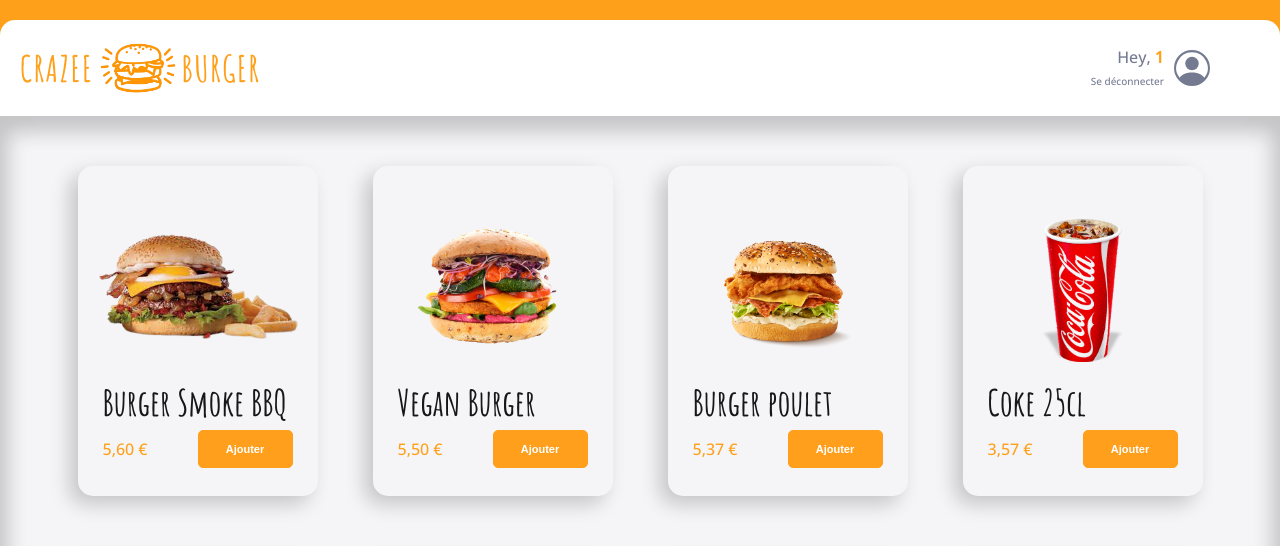
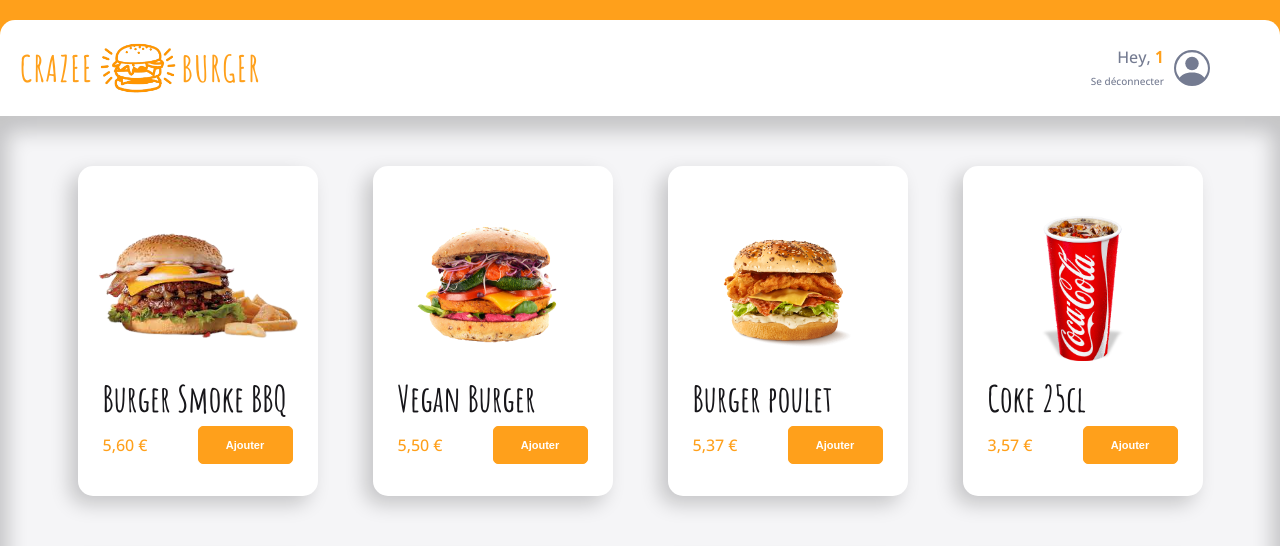
Before and after one commit to D-Luffytaro/crazee-burger, a React (Vite) app in the folder crazy-bg/: page /order/1 in a window 1280 px wide. Shown: the top 546 px of the page. Built offline with nearby package versions, Linux system fonts and the light colour scheme; the HTML template or start-up script is replaced by a standard one.

Commit message:
💄 F05: ORDER > MENU > Update the style and add <Primary Button /> and add the props classname

```diff
--- a/crazy-bg/src/components/pages/order/Main/Menu.jsx
+++ b/crazy-bg/src/components/pages/order/Main/Menu.jsx
@@ -2,6 +2,7 @@
 import { fakeMenu2 } from "../../../../fakeData/fakeMenu";
 import { useState } from "react";
 import Product from "./Product";
+import { theme } from "../../../../theme";
 
 export default function Menu() {
   const [menu, setMenu] = useState(fakeMenu2);
@@ -29,7 +30,7 @@
   grid-row-gap: 60px;
   justify-items: center;
 
-  background: #f5f5f7;
+  background: ${theme.colors.background_white};
   box-shadow: 0px 8px 20px 8px rgba(0, 0, 0, 0.2) inset;
 
   @media (max-width: 1200px) {
@@ -41,12 +42,12 @@
   }
 
   @media (max-width: 768px) {
-    grid-template-columns: repeat(auto-fit, minmax(12.5rem, 1fr));
+    grid-template-columns: repeat(2, minmax(12.5rem, 1fr));
     padding: 3.125rem 1.875rem;
   }
 
-  @media (max-width: 480px) {
-    grid-template-columns: repeat(auto-fit, minmax(9.375rem, 1fr));
+  @media (max-width: 580px) {
+    grid-template-columns: repeat(1, minmax(100%, 1fr));
     padding: 1.875rem;
     grid-row-gap: 1.875rem;
   }
--- a/crazy-bg/src/components/pages/order/Main/Product.jsx
+++ b/crazy-bg/src/components/pages/order/Main/Product.jsx
@@ -1,5 +1,7 @@
 import styled from "styled-components";
 import { formatPrice } from "../../../../utils/maths";
+import { theme } from "../../../../theme";
+import PrimaryButton from "../../../reusable-ui/PrimaryButton";
 
 export default function Product({ imageSource, title, price }) {
   return (
@@ -7,13 +9,13 @@
       <div className="image">
         <img src={imageSource} alt={title} />
       </div>
-      <div className="description">
+      <div className="text-info">
         <div className="title">{title}</div>
-        <div className="priceBtn">
-          <div className="onlyPrice">
-            <div className="price">{formatPrice(price)}</div>
+        <div className="description">
+          <div className="left-description">{formatPrice(price)}</div>
+          <div className="right-description">
+            <PrimaryButton className="btn" label={"Ajouter"} />
           </div>
-          <button>Ajouter</button>
         </div>
       </div>
     </ProductStyled>
@@ -21,27 +23,25 @@
 }
 
 const ProductStyled = styled.div`
+  background: ${theme.colors.white};
   width: 15rem;
   height: 20.625rem;
 
   display: flex;
   flex-direction: column;
-  justify-content: space-around;
   align-items: center;
 
-  border-radius: 15px;
+  border-radius: ${theme.borderRadius.extraRound};
   box-shadow: -8px 8px 20px 0px rgb(0 0 0 / 20%);
 
   /* Image Section */
 
   .image {
-    //border: 1px solid red;
-
-    margin-top: 3.125rem;
-    margin-bottom: 0.9375rem;
+    margin-top: 50px;
+    margin-bottom: 15px;
 
     max-width: 12.5rem;
-    height: 9.0625rem;
+    height: 145px;
 
     display: flex;
     align-items: center;
@@ -49,13 +49,12 @@
 
   img {
     width: 100%;
-    max-height: 9.0625rem;
+    max-height: 145px;
   }
 
   /* Description Section */
 
-  .description {
-    //border: 1px solid red;
+  .text-info {
     width: 12.5rem;
     height: 6.875rem;
     display: flex;
@@ -65,12 +64,11 @@
   }
 
   .title {
-    //border: 1px solid red;
     font-family: Amatic SC;
-    font-size: 36px;
-    font-weight: 700;
+    font-size: ${theme.fonts.size.P4};
+    font-weight: ${theme.fonts.weights.bold};
     line-height: 2.8375rem;
-    color: #17161a;
+    color: ${theme.colors.dark};
 
     width: 11.875rem;
     height: 2.875rem;
@@ -81,8 +79,7 @@
     position: relative;
   }
 
-  .priceBtn {
-    //border: 1px solid black;
+  .description {
     display: flex;
     justify-content: space-between;
     align-items: center;
@@ -92,37 +89,19 @@
     bottom: 0.5rem;
   }
 
-  .onlyPrice {
-    //border: 1px solid red;
+  .left-description {
+    font-family: Open Sans;
+    font-size: 1rem;
+    font-weight: ${theme.fonts.weights.regular};
+    line-height: 1.375rem;
+    text-align: left;
+    color: ${theme.colors.primary};
   }
 
-  .price {
-    font-family: Open Sans;
-    font-size: 1rem;
-    font-weight: 400;
-    line-height: 1.375rem;
-    text-align: left;
-    color: #ffa01b;
-  }
-
-  button {
-    width: 5.9375rem;
-    height: 2.375rem;
-    padding: 12px 26.3px;
-    border-radius: 5px;
-    background: #ff9f1b;
-    color: white;
-    border: 1px solid #ff9f1b;
-    font-family: Arial;
+  .btn {
     font-size: 11px;
-    font-weight: 700;
-    line-height: 12px;
-    text-align: center;
+    width: 95px;
+    height: 38px;
     cursor: pointer;
   }
-
-  button:active {
-    background-color: white;
-    color: #ff9f1b;
-  }
 `;
--- a/crazy-bg/src/components/reusable-ui/PrimaryButton.jsx
+++ b/crazy-bg/src/components/reusable-ui/PrimaryButton.jsx
@@ -1,15 +1,9 @@
-import PropTypes from "prop-types";
 import { theme } from "../../theme";
 import styled from "styled-components";
 
-export default function PrimaryButton({ label, Icon }) {
-  PrimaryButton.propTypes = {
-    label: PropTypes.string,
-    Icon: PropTypes.elementType,
-  };
-
+export default function PrimaryButton({ label, Icon, className }) {
   return (
-    <PrimaryButtonStyled className="hover">
+    <PrimaryButtonStyled className={className}>
       <span>{label}</span>
       <div>{Icon && Icon}</div>
     </PrimaryButtonStyled>
```
